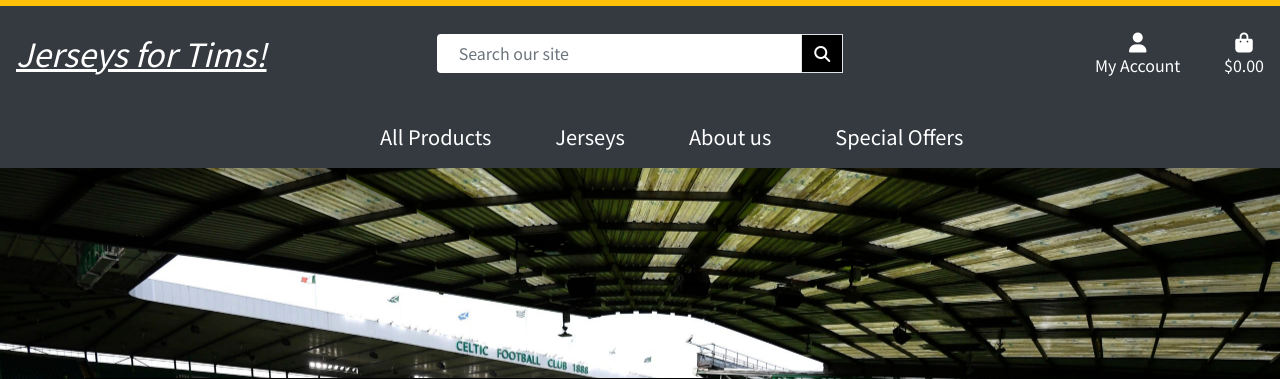
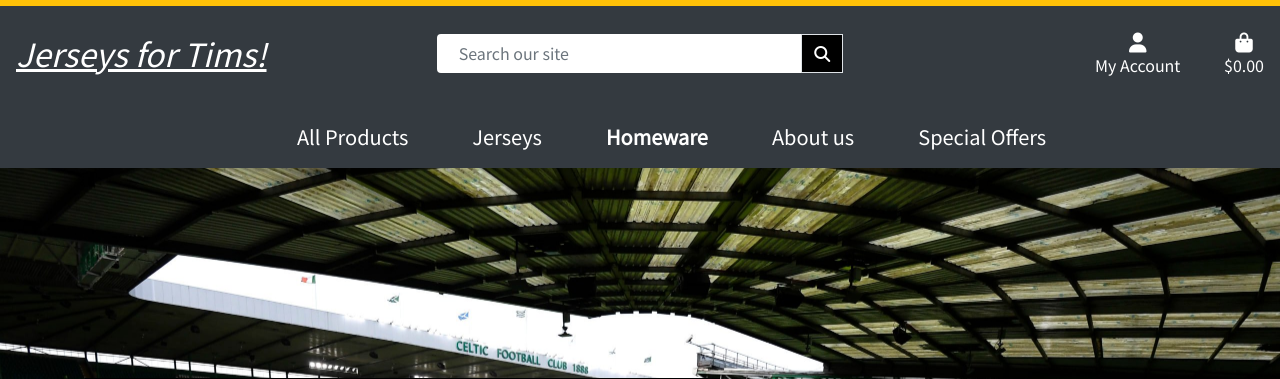
Before and after one commit to markgordon22/Jerseys-for-tims, a Django app: page / in a window 1280 px wide. Shown: the part 31-410 px from the top of the page. Run offline with Django 3.2, Linux system fonts and the light colour scheme; some libraries are stand-ins or nearby versions.

Commit message:
added new navlinks for new categories of products

```diff
--- a/templates/includes/main-nav.html
+++ b/templates/includes/main-nav.html
@@ -25,6 +25,18 @@
         </li>
 
         <li class="nav-item dropdown">
+            <a class="logo-font font-weight-bold nav-link text-black mr-5" href="#" id="homeware-link" data-toggle="dropdown" aria-haspopup="true" aria-expanded="false">
+                Homeware
+            </a>
+            <div class="dropdown-menu border-0" aria-labelledby="homeware-link">
+                <a href="" class="dropdown-item">membrobrilia</a>
+                <a href="" class="dropdown-item">Bed, Bath, toiletries</a>
+                <a href="" class="dropdown-item">Kitchen and Dining</a>
+                <a href="" class="dropdown-item">Accessories</a>
+            </div>
+        </li>
+
+        <li class="nav-item dropdown">
             <a class="logo-font nav-link text-black mr-5" href="#" id="homeware-link" data-toggle="dropdown" aria-haspopup="true" aria-expanded="false">
                 About us
             </a>
@@ -41,6 +53,7 @@
             </a>
             <div class="dropdown-menu border-0" aria-labelledby="specials-link">
                 <a href="" class="dropdown-item">New Arrivals</a>
+                <a href="" class="dropdown-item">Accessories</a>
                 <a href="" class="dropdown-item">Deals</a>
                 <a href="" class="dropdown-item">Clearance</a>
                 <a href="" class="dropdown-item">All Specials</a>
```
